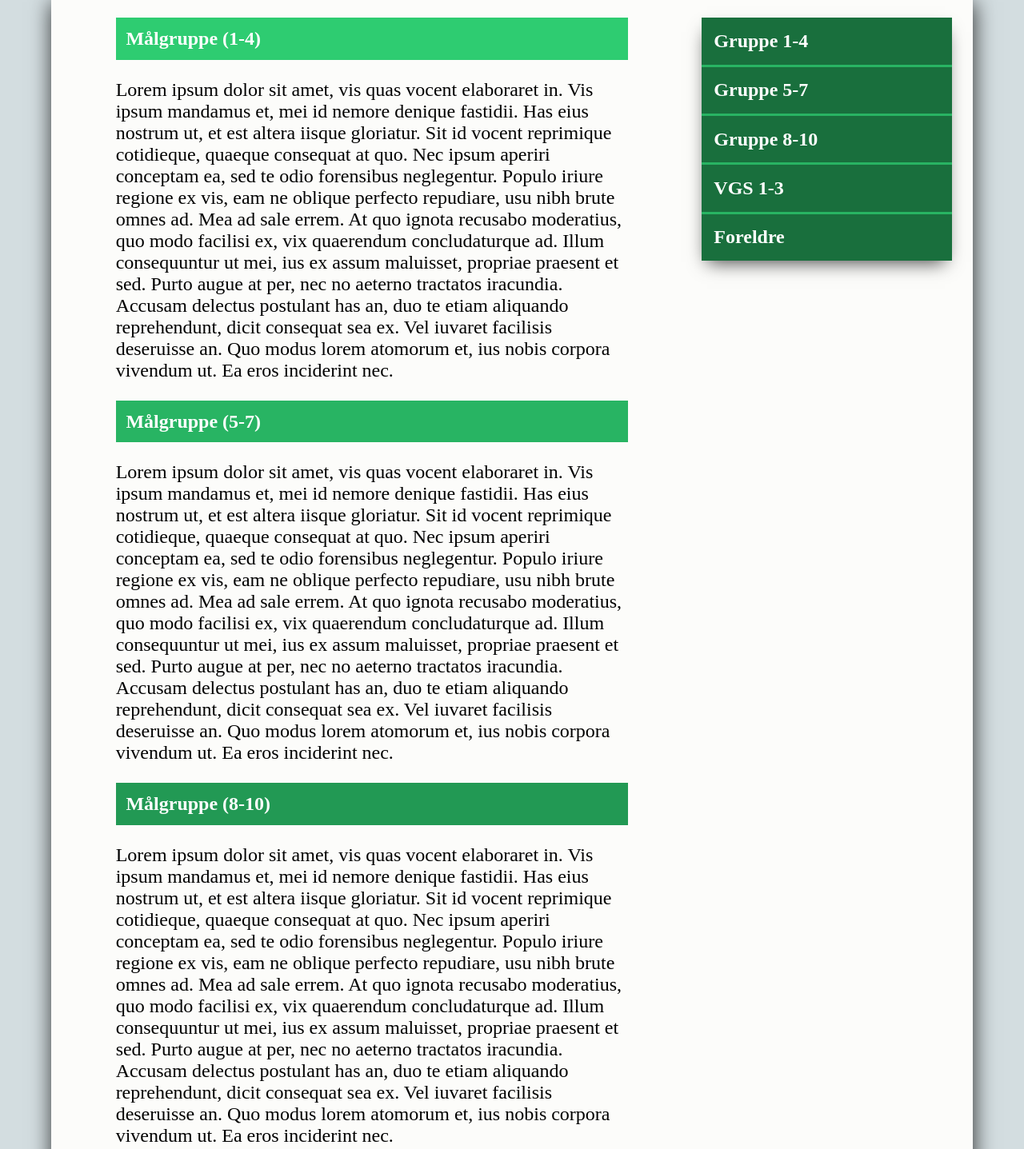
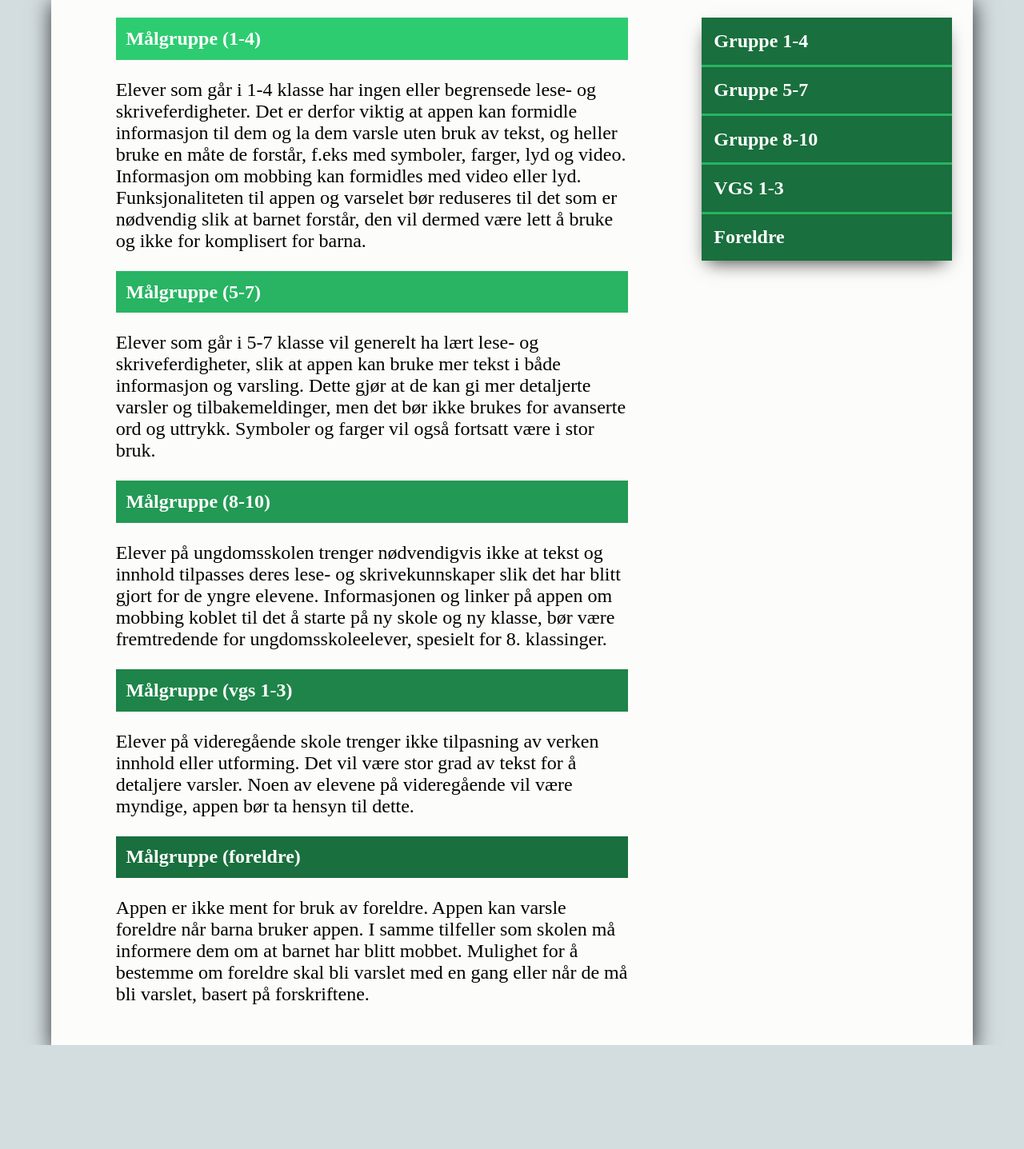
Before and after one commit to Frikheim/FinalProject, a plain HTML site: page malgrupper.html in a window 1280 px wide. Shown: the part 622-2059 px from the top of the page at 80% size. After the commit the page ends 1929 px from the top, so only its background shows below. Drawn offline with Linux system fonts and the light colour scheme.

Commit message:
Torsdag15 Fredrik målgrupper
lagt til målgruppe tekst

```diff
--- a/malgrupper.html
+++ b/malgrupper.html
@@ -26,35 +26,28 @@
             <div class = "malmain">
                  <div class = "malgruppe1">
                     <h2 id = "mg1">Målgruppe (1-4)</h2>
-                    <p>Lorem ipsum dolor sit amet, vis quas vocent elaboraret in. Vis ipsum mandamus et, mei id nemore denique fastidii. Has eius nostrum ut, et est altera iisque gloriatur. Sit id vocent reprimique cotidieque, quaeque consequat at quo. Nec ipsum aperiri conceptam ea, sed te odio forensibus neglegentur. Populo iriure regione ex vis, eam ne oblique perfecto repudiare, usu nibh brute omnes ad. Mea ad sale errem.
-
-                    At quo ignota recusabo moderatius, quo modo facilisi ex, vix quaerendum concludaturque ad. Illum consequuntur ut mei, ius ex assum maluisset, propriae praesent et sed. Purto augue at per, nec no aeterno tractatos iracundia. Accusam delectus postulant has an, duo te etiam aliquando reprehendunt, dicit consequat sea ex. Vel iuvaret facilisis deseruisse an. Quo modus lorem atomorum et, ius nobis corpora vivendum ut. Ea eros inciderint nec.
+                    <p>Elever som går i 1-4 klasse har ingen eller begrensede lese- og skriveferdigheter. Det er derfor viktig at appen kan formidle informasjon til dem og la dem varsle uten bruk av tekst, og heller bruke en måte de forstår, f.eks med symboler, farger, lyd og video. Informasjon om mobbing kan formidles med video eller lyd. Funksjonaliteten til appen og varselet bør reduseres til det som er nødvendig slik at barnet forstår, den vil dermed være lett å bruke og ikke for komplisert for barna.
                     </p>
                 </div>
                 <div class = "malgruppe2">
                     <h2 id = "mg2">Målgruppe (5-7)</h2>
-                    <p>Lorem ipsum dolor sit amet, vis quas vocent elaboraret in. Vis ipsum mandamus et, mei id nemore denique fastidii. Has eius nostrum ut, et est altera iisque gloriatur. Sit id vocent reprimique cotidieque, quaeque consequat at quo. Nec ipsum aperiri conceptam ea, sed te odio forensibus neglegentur. Populo iriure regione ex vis, eam ne oblique perfecto repudiare, usu nibh brute omnes ad. Mea ad sale errem.
-
-                        At quo ignota recusabo moderatius, quo modo facilisi ex, vix quaerendum concludaturque ad. Illum consequuntur ut mei, ius ex assum maluisset, propriae praesent et sed. Purto augue at per, nec no aeterno tractatos iracundia. Accusam delectus postulant has an, duo te etiam aliquando reprehendunt, dicit consequat sea ex. Vel iuvaret facilisis deseruisse an. Quo modus lorem atomorum et, ius nobis corpora vivendum ut. Ea eros inciderint nec.
+                    <p>Elever som går i 5-7 klasse vil generelt ha lært lese- og skriveferdigheter, slik at appen kan bruke mer tekst i både informasjon og varsling. Dette gjør at de kan gi mer detaljerte varsler og tilbakemeldinger, men det bør ikke brukes for avanserte ord og uttrykk. Symboler og farger vil også fortsatt være i stor bruk.
                     </p>
                 </div>
                 <div class = "malgruppe3">
                     <h2 id = "mg3">Målgruppe (8-10)</h2>
-                    <p>Lorem ipsum dolor sit amet, vis quas vocent elaboraret in. Vis ipsum mandamus et, mei id nemore denique fastidii. Has eius nostrum ut, et est altera iisque gloriatur. Sit id vocent reprimique cotidieque, quaeque consequat at quo. Nec ipsum aperiri conceptam ea, sed te odio forensibus neglegentur. Populo iriure regione ex vis, eam ne oblique perfecto repudiare, usu nibh brute omnes ad. Mea ad sale errem.
-
-                        At quo ignota recusabo moderatius, quo modo facilisi ex, vix quaerendum concludaturque ad. Illum consequuntur ut mei, ius ex assum maluisset, propriae praesent et sed. Purto augue at per, nec no aeterno tractatos iracundia. Accusam delectus postulant has an, duo te etiam aliquando reprehendunt, dicit consequat sea ex. Vel iuvaret facilisis deseruisse an. Quo modus lorem atomorum et, ius nobis corpora vivendum ut. Ea eros inciderint nec.
-</p>
+                    <p>Elever på ungdomsskolen trenger nødvendigvis ikke at tekst og innhold tilpasses deres lese- og skrivekunnskaper slik det har blitt gjort for de yngre elevene. Informasjonen og linker på appen om mobbing koblet til det å starte på ny skole og ny klasse, bør være fremtredende for ungdomsskoleelever, spesielt for 8. klassinger.
+                    </p>
                 </div>
                 <div class = "malgruppe4">
                     <h2 id = "mg4">Målgruppe (vgs 1-3)</h2>
-                    <p>Lorem ipsum dolor sit amet, vis quas vocent elaboraret in. Vis ipsum mandamus et, mei id nemore denique fastidii. Has eius nostrum ut, et est altera iisque gloriatur. Sit id vocent reprimique cotidieque, quaeque consequat at quo. Nec ipsum aperiri conceptam ea, sed te odio forensibus neglegentur. Populo iriure regione ex vis, eam ne oblique perfecto repudiare, usu nibh brute omnes ad. Mea ad sale errem.
-
-                    At quo ignota recusabo moderatius, quo modo facilisi ex, vix quaerendum concludaturque ad. Illum consequuntur ut mei, ius ex assum maluisset, propriae praesent et sed. Purto augue at per, nec no aeterno tractatos iracundia. Accusam delectus postulant has an, duo te etiam aliquando reprehendunt, dicit consequat sea ex. Vel iuvaret facilisis deseruisse an. Quo modus lorem atomorum et, ius nobis corpora vivendum ut. Ea eros inciderint nec.
+                    <p>Elever på videregående skole trenger ikke tilpasning av verken innhold eller utforming. Det vil være stor grad av tekst for å detaljere varsler. Noen av elevene på videregående vil være myndige, appen bør ta hensyn til dette.
                     </p>
                 </div>
                 <div class = "malgruppe5">
                     <h2 id = "mg5">Målgruppe (foreldre)</h2>
-                    <p>Støff</p>
+                    <p>Appen er ikke ment for bruk av foreldre. Appen kan varsle foreldre når barna bruker appen. I samme tilfeller som skolen må informere dem om at barnet har blitt mobbet. Mulighet for å bestemme om foreldre skal bli varslet med en gang eller når de må bli varslet, basert på forskriftene.
+                    </p>
                 </div>
                 </div>
                 <div class = "malmeny">
```
